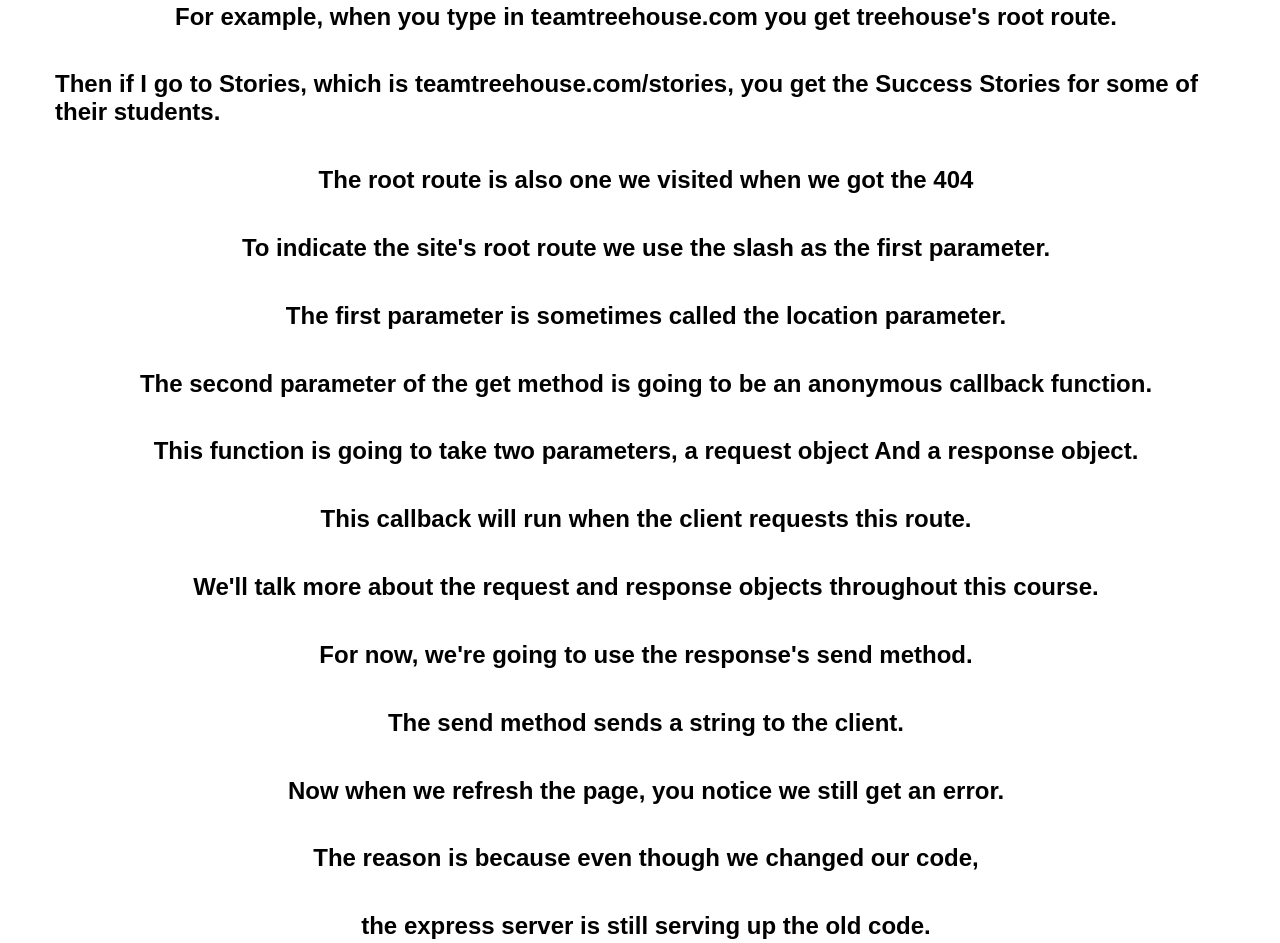
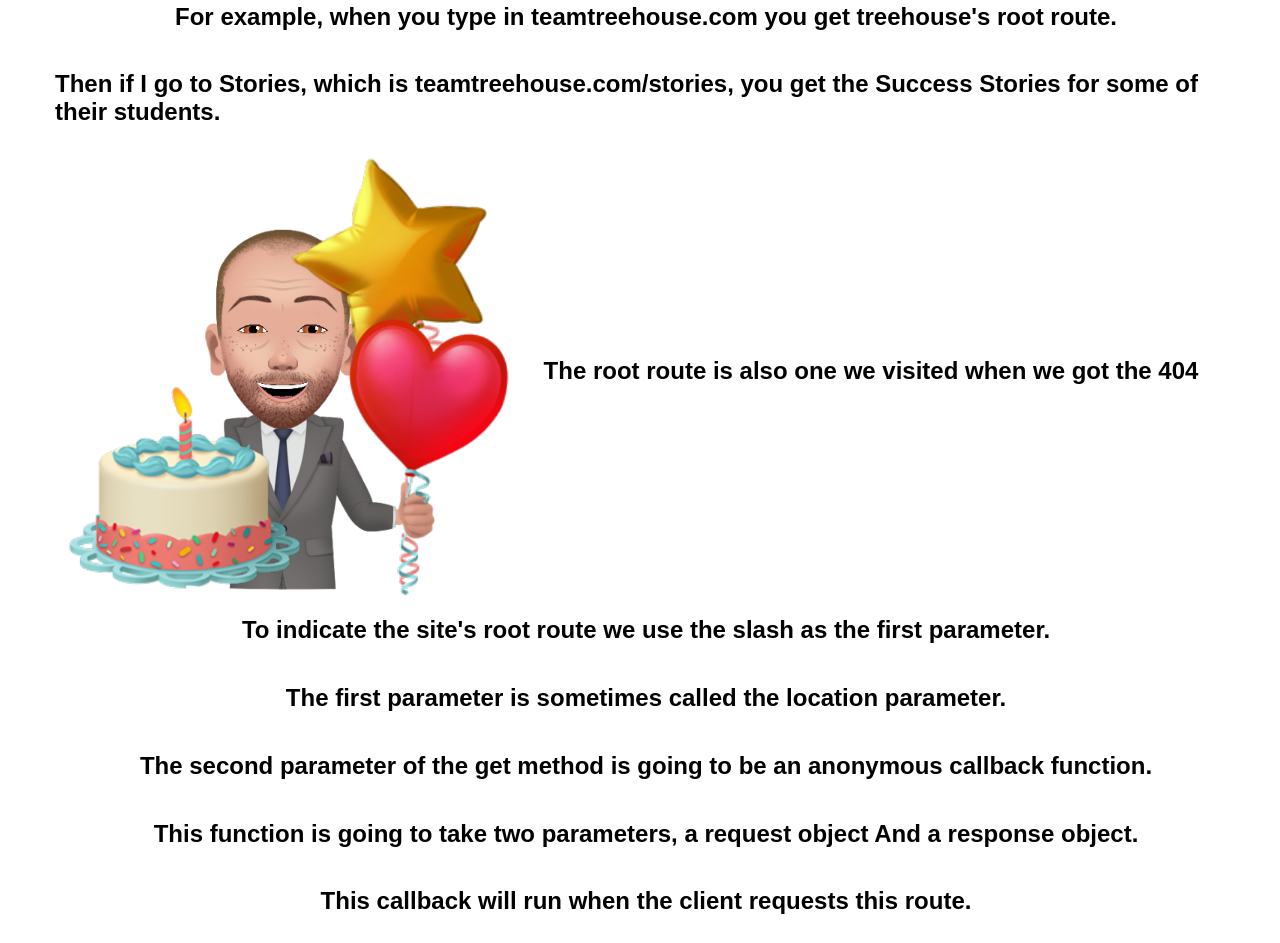
Before and after one commit to jnutt367/dev-blog, a website: page fifth-blog.html in a window 1280 px wide. Shown: the part 1728-2671 px from the top of the page. Drawn offline with Linux system fonts and the light colour scheme.

Commit message:
add the celebrate image

```diff
--- a/fifth-blog.html
+++ b/fifth-blog.html
@@ -118,6 +118,7 @@
     <h2>In other words, this is the route to follow if a visitor just visits our site without specifying a particular folder or file</h2>
     <h2>For example, when you type in teamtreehouse.com you get treehouse's root route.</h2>
     <h2>Then if I go to Stories, which is teamtreehouse.com/stories, you get the Success Stories for some of their students.</h2>
+    <img src="images/celbrate.png">
     <h2>The root route is also one we visited when we got the 404</h2>
     <h2>To indicate the site's root route we use the slash as the first parameter.</h2>
     <h2>The first parameter is sometimes called the location parameter.</h2>
```
